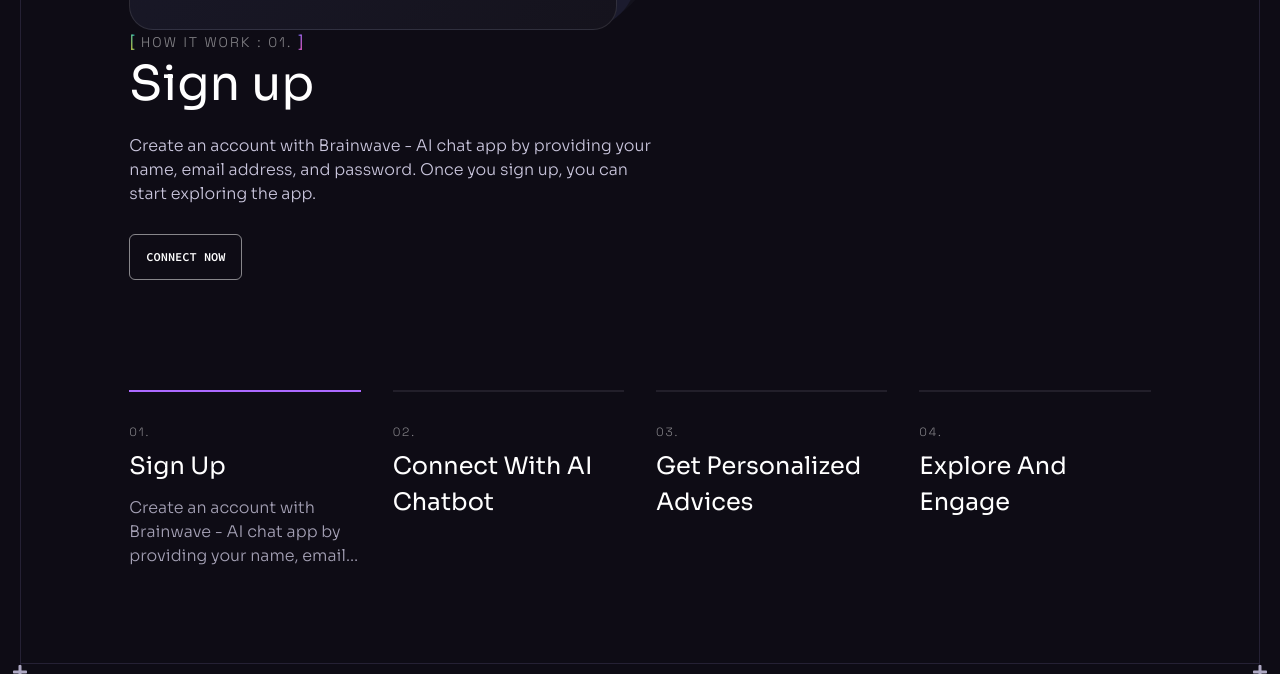
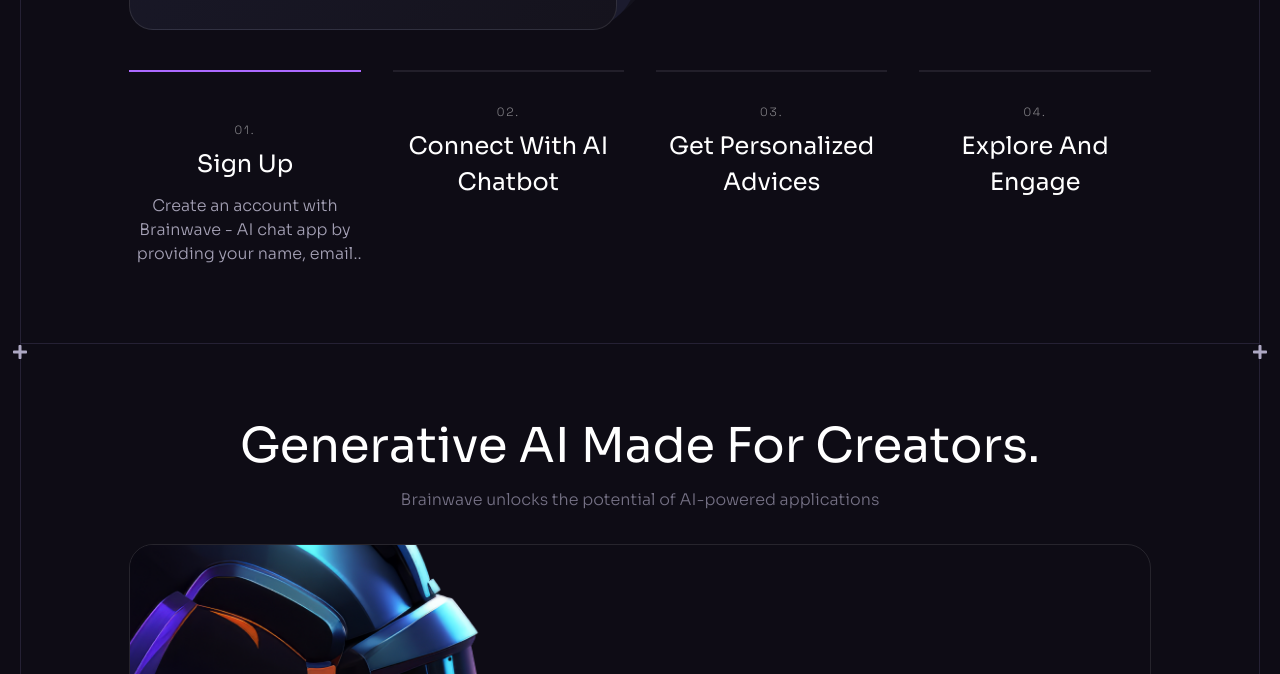
Before and after one commit to indunil-jay/Brainwave, a React (Vite) app: page / in a window 1280 px wide. Shown: the part 4874-5548 px from the top of the page. Built offline with nearby package versions, Linux system fonts and the light colour scheme.

Commit message:
fix accebility issue in tab section

```diff
--- a/src/components/MobileTabSection.tsx
+++ b/src/components/MobileTabSection.tsx
@@ -1,5 +1,3 @@
-// import TabDetails from "./TabDetails";
-
 import { useState } from "react";
 import { tabContent } from "../constants/data";
 import TabDetails from "./TabDetails";
--- a/src/components/TabSection.tsx
+++ b/src/components/TabSection.tsx
@@ -18,23 +18,17 @@
     <Section id="signup">
       <div className="2xl:w-[72%] xl:w-[84%] w-[94%]   mx-auto">
         <MobileTabSection />
-        {/* grid */}
-        <div className="grid grid-cols-[2fr_1.8fr] gap-2">
+
+        <div className="hidden lg:block ">
           {tabContent.map((item) => {
             return (
               activeTab === (Number(item.id) || 1) && (
-                <div key={item.id}>
+                <div key={item.id} className="grid grid-cols-[2fr_1.8fr] gap-2">
                   <div className="w-full hidden lg:flex  justify-start ">
                     <TabImage image={item.img} />
                   </div>
 
                   <div className="hidden lg:flex flex-col justify-center ">
-                    {/* <div className="">
-                      <Brackets>How It work : 01. </Brackets>
-                      <h2 className="h2 mb-5">{item.title}</h2>
-                      <p className="p2 text-light-2 mb-7">{item.text}</p>
-                      <Button>{item.btnText}</Button>
-                    </div> */}
                     <TabDetails item={item} />
                   </div>
                 </div>
@@ -46,13 +40,14 @@
         {/* tabs */}
         <div className="hidden lg:grid  group  grid-cols-4 gap-8 pt-10">
           {tabContent.map((item) => (
-            <div
+            <button
+              aria-label={item.title}
               onClick={() => handleClick(Number(item.id))}
               key={item.id}
               className={`cursor-pointer pt-8 border-t-[2px] border-light-2/10 transition-colors   ${
                 item.id === activeTab
                   ? "border-primary-1 "
-                  : "hover:border-light-2/50 "
+                  : "hovert:border-light-2/50 "
               }`}
             >
               <p className="font-grotesk tracking-tagline text-xs uppercase  text-light-1/50">
@@ -66,7 +61,7 @@
               >
                 {item.text}
               </p>
-            </div>
+            </button>
           ))}
         </div>
       </div>
```
